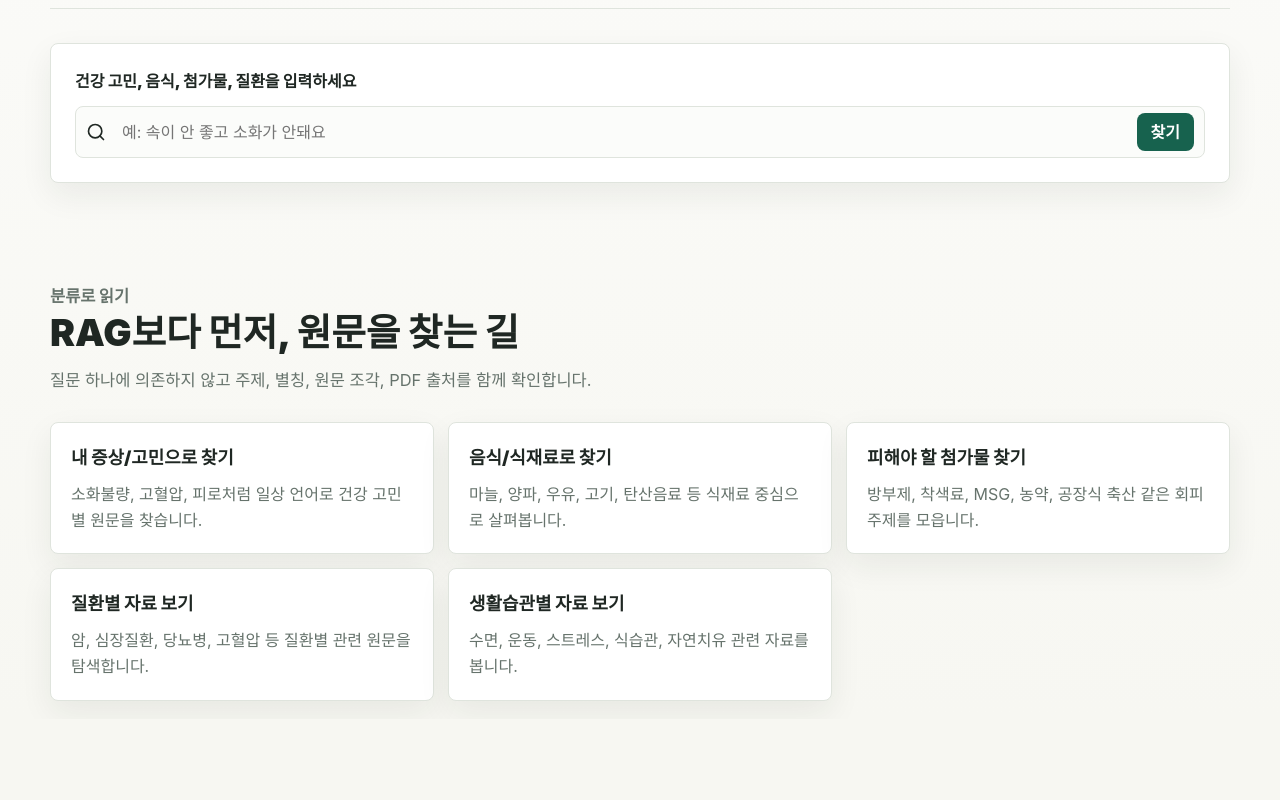
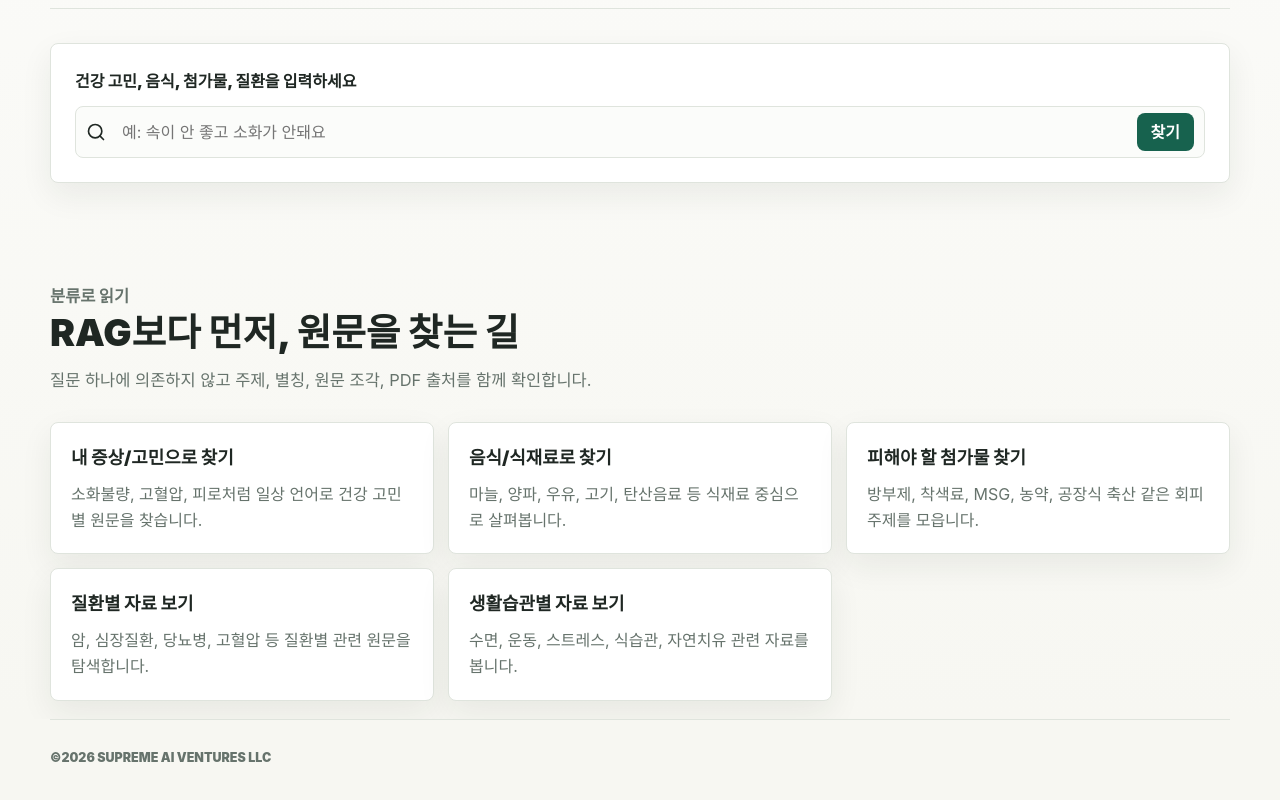
Before and after one commit to manynames3/health1004, a Next.js app in the folder frontend/: page / in a window 1280 px wide. Shown: the part 821-1621 px from the top of the page. Before the commit the page ends 1540 px from the top, so only its background shows below. Built offline with nearby package versions, Linux system fonts and the light colour scheme; no server answers.

Commit message:
Add Supreme AI Ventures footer

```diff
--- a/frontend/app/globals.css
+++ b/frontend/app/globals.css
@@ -1066,6 +1066,17 @@ code {
   color: #fff;
   background: var(--accent-dark);
   border-radius: 8px;
+}
+
+.site-footer {
+  width: min(1180px, calc(100vw - 40px));
+  margin: 0 auto;
+  padding: 28px 0 34px;
+  color: var(--muted);
+  border-top: 1px solid var(--border);
+  font-size: 0.78rem;
+  font-weight: 900;
+  letter-spacing: 0;
 }
 
 .archive-header nav {
@@ -1585,6 +1596,10 @@ code {
     width: min(100vw - 28px, 680px);
   }
 
+  .site-footer {
+    width: min(100vw - 28px, 680px);
+  }
+
   .archive-header {
     align-items: flex-start;
     flex-direction: column;
--- a/frontend/app/layout.tsx
+++ b/frontend/app/layout.tsx
@@ -9,7 +9,10 @@ export const metadata: Metadata = {
 export default function RootLayout({ children }: Readonly<{ children: React.ReactNode }>) {
   return (
     <html lang="ko">
-      <body>{children}</body>
+      <body>
+        {children}
+        <footer className="site-footer">©2026 SUPREME AI VENTURES LLC</footer>
+      </body>
     </html>
   );
 }
```
